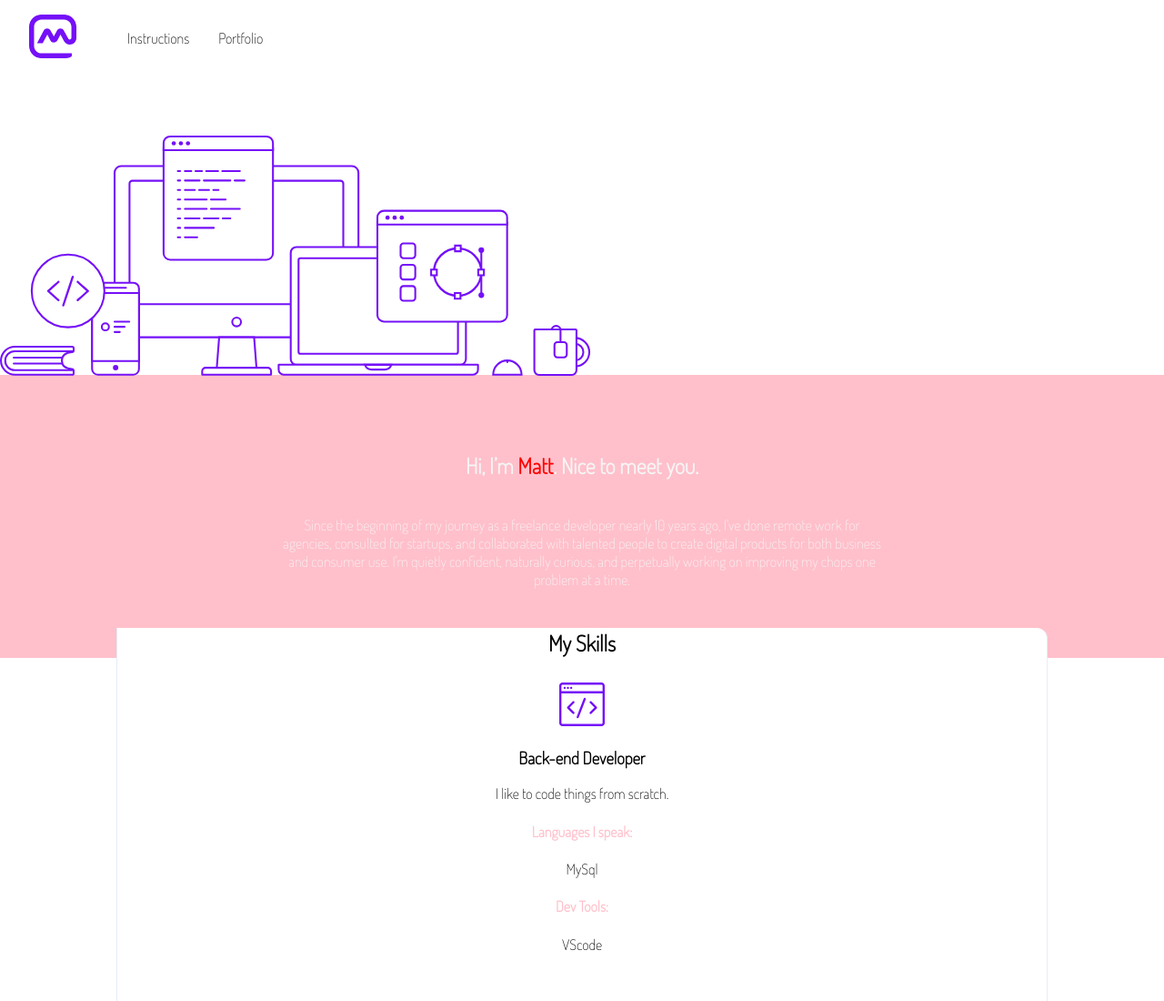
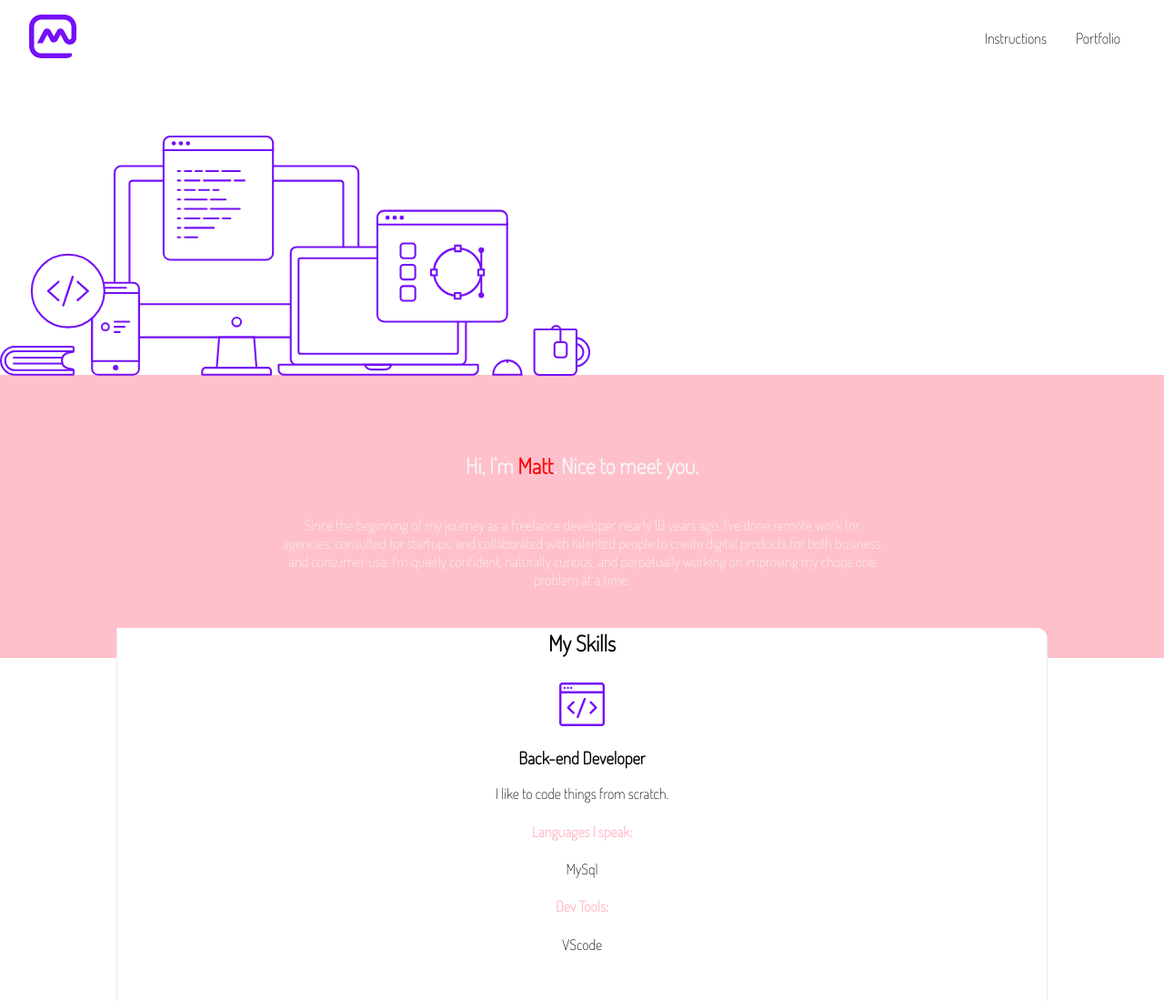
Before and after one commit to WildCodeSchool-2024-09/JS-RemoteFR-Vert-CrewCodeIle-checkpoint-1, a website: page site/portfolio.html in a window 1280 px wide. Shown: the top 1100 px of the page at 91% size. Drawn offline with Linux system fonts and the light colour scheme.

Commit message:
finish css step1 in part2

```diff
--- a/site/css/portfolio.css
+++ b/site/css/portfolio.css
@@ -67,7 +67,7 @@ p {
 	border-right: var(--styledBorder);
 	border-bottom: var(--styledBorder);
 	background-color: var(--cardColor);
-  padding: calc(var(--gutter) * 3.75) calc(var(--gutter)* 2.1875);
+	padding: calc(var(--gutter) * 3.75) calc(var(--gutter) * 2.1875);
 	border-radius: var(--radius);
 	text-align: var(--textAlign);
 	box-shadow: var(--styledShadow);
@@ -108,3 +108,12 @@ p {
 .purple-text {
 	color: var(--purple);
 }
+nav {
+	display: flexbox;
+	justify-content: space-between;
+}
+
+nav > ul {
+	display: flexbox;
+	justify-content: right;
+}
```
Lines whose indentation alone changed are shown as unchanged.
